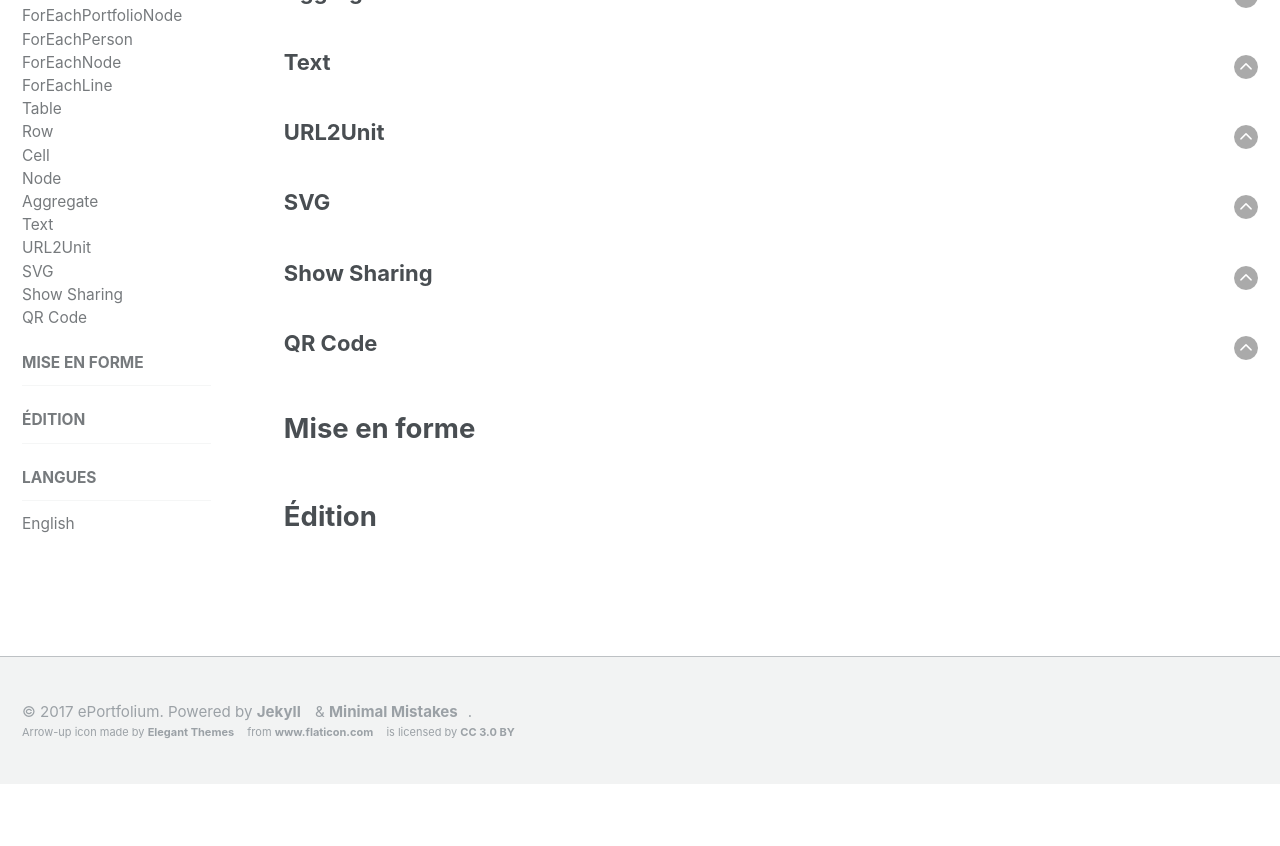
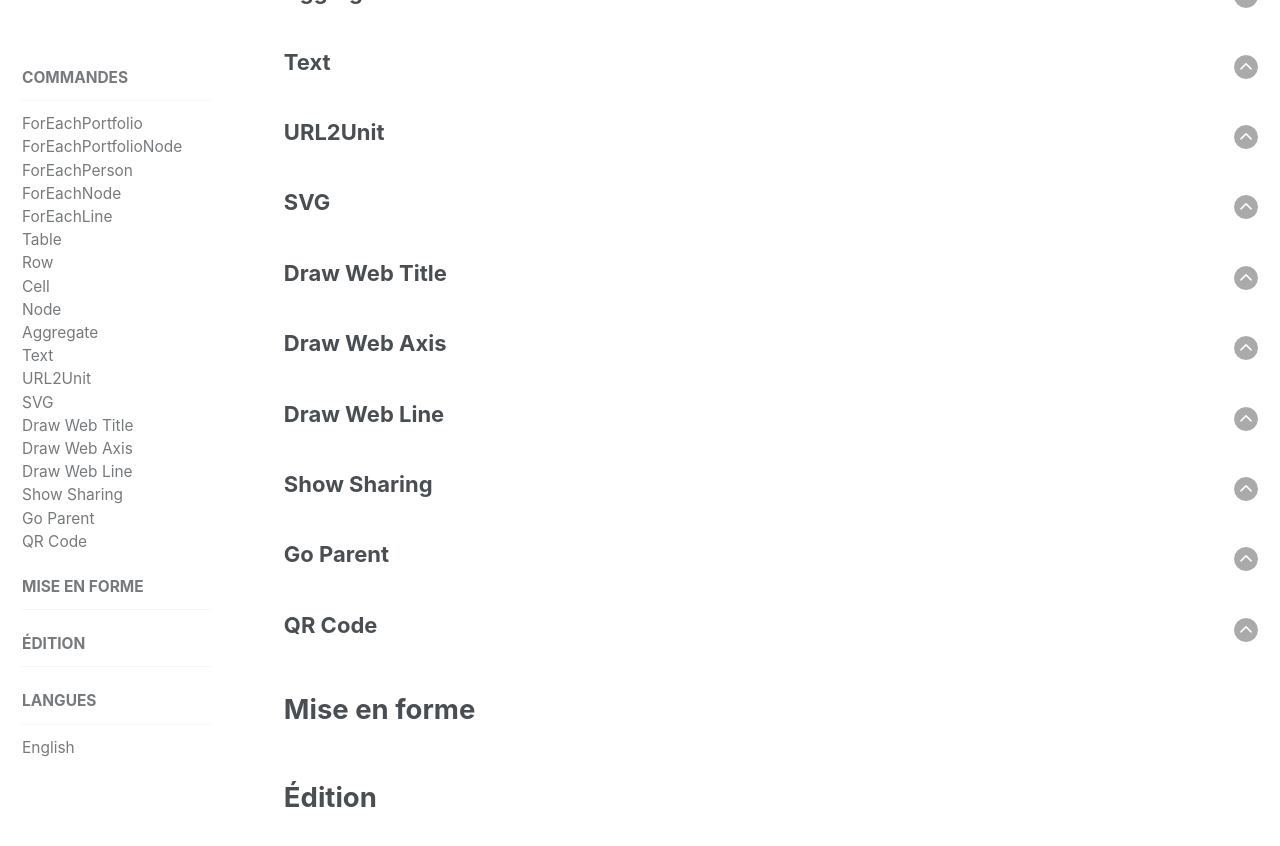
Before and after one commit to karutaproject/karuta-frontend-documentation, a Jekyll site: the page built from _pages/report_fr.html, in a window 1280 px wide and 900 px high, scrolled down 5359 px. Shown: the top 846 px of the window. Built offline with Jekyll 4.4.1, drawn with Linux system fonts in a browser that asks for light colours; before the commit the page ends 6143 px from its top, so only the background shows below that.

Commit message:
commandes report

```diff
--- a/_pages/report_fr.html
+++ b/_pages/report_fr.html
@@ -167,7 +167,27 @@ sidebar:
 
 <article>
 	<a style='float:right' href='#top'><img src='../assets/img/arrow-up.png'/></a>
+	<h3 id='draw-web-title'>Draw Web Title</h3>
+</article>
+
+<article>
+	<a style='float:right' href='#top'><img src='../assets/img/arrow-up.png'/></a>
+	<h3 id='draw-web-axis'>Draw Web Axis</h3>
+</article>
+
+<article>
+	<a style='float:right' href='#top'><img src='../assets/img/arrow-up.png'/></a>
+	<h3 id='draw-web-line'>Draw Web Line</h3>
+</article>
+
+<article>
+	<a style='float:right' href='#top'><img src='../assets/img/arrow-up.png'/></a>
 	<h3 id='show-sharing'>Show Sharing</h3>
+</article>
+
+<article>
+	<a style='float:right' href='#top'><img src='../assets/img/arrow-up.png'/></a>
+	<h3 id='go-parent'>Go Parent</h3>
 </article>
 
 <article>
```
Also changed, not shown: _data/navigation.yml (+8 -0 lines).
